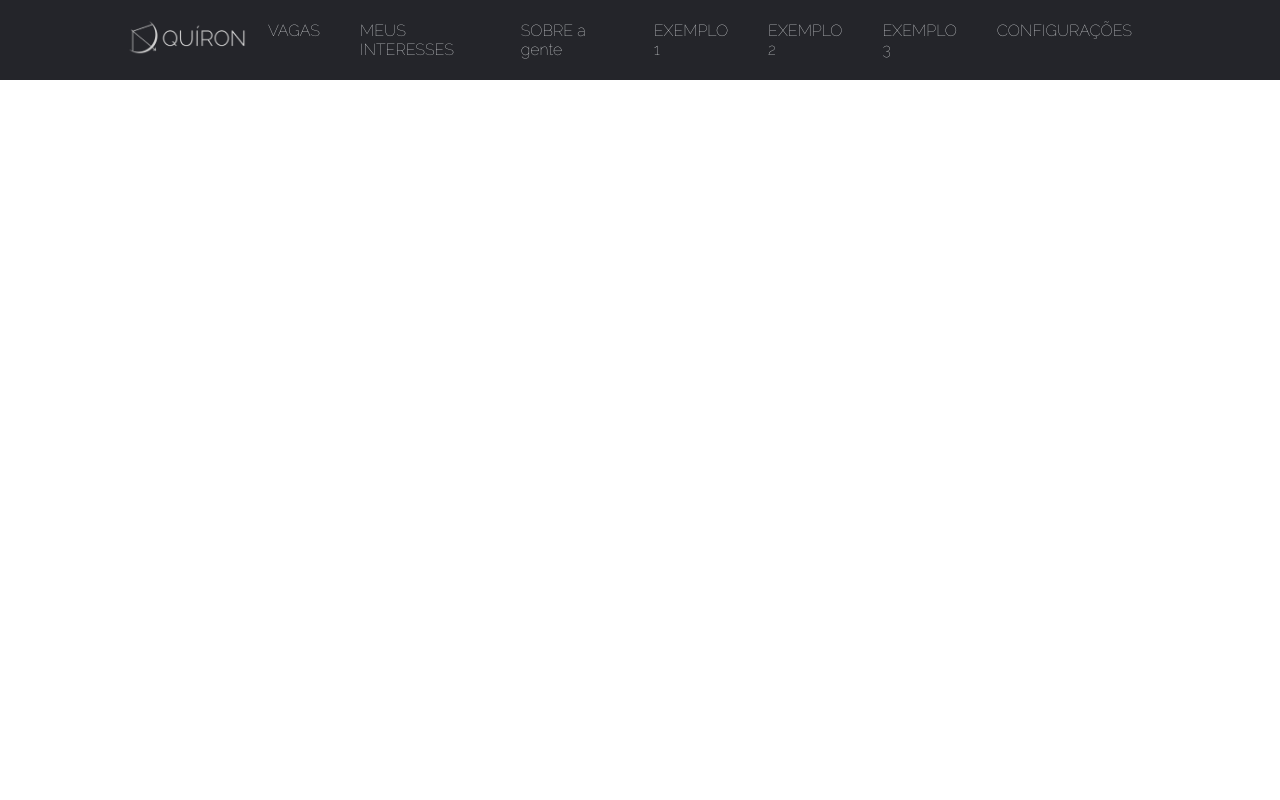
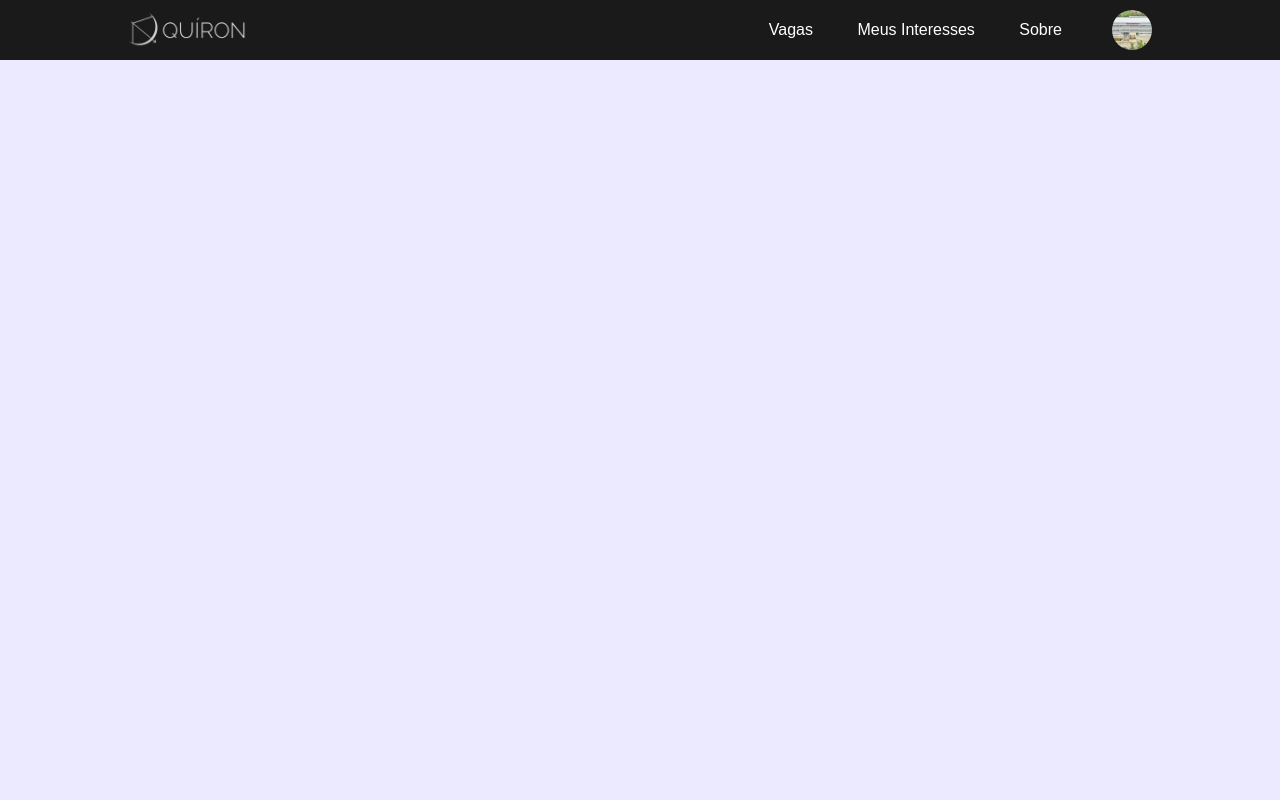
Before and after one commit to https-github-com-Quironcps/QUIRON, a PHP site: page /html/index.html in a window 1280 px wide. Run offline with PHP 8.4, Linux system fonts and the light colour scheme.

Commit message:
Atualização 1.6

```diff
--- a/TELA_INICIO/css/styles.css
+++ b/TELA_INICIO/css/styles.css
@@ -1,64 +1,130 @@
-@import url('https://fonts.googleapis.com/css2?family=Raleway:wght@100&display=swap');
-
-* {
-    box-sizing: border-box;
+*{
   margin: 0;
   padding: 0;
+  font-family: 'Poppins', sans-serif;
+  box-sizing: border-box;
 }
 
-  header {
-    display: flex;
-    justify-content: space-between;
-    align-items: center;
-    padding: 20px 10%;
-    background-color: #24252a;
+.hero{
+  width: 100%;
+  min-height: 100vh;
+  background: #eceaff;
+  color: #525252;
 }
 
-  .logo1 {
-    width: 120px;
-    height: auto;
+nav {
+  background: #1a1a1a;
+  width: 100%;
+  padding: 10px 10%;
+  display: flex;
+  align-items: center;
+  justify-content: space-between;
+  position: relative;
 }
 
-  .nav__links a,
-  .cta,
-  .overlay__content a {
-    font-family: 'Raleway';
-    font-weight: 500;
-    color: #edf0f1;
+.logo {
+  width: 120px;
+}
+
+.user{
+  width: 40px;
+  border-radius: 50%;
+  cursor: pointer;
+  margin-left: 30px;
+
+}
+
+nav ul{
+  width: 100%;
+  text-align: right;
+}
+
+nav ul li{
+  display: inline-block;
+  list-style: none;
+  margin: 10px 20px;
+}
+
+nav ul li a{
+  color: #fff;
   text-decoration: none;
 }
 
-  .nav__links {
-    list-style: none;
-    display: flex;
+.sub-menu-wrap{
+  position: absolute;
+  top: 100%;
+  right: 10%;
+  width: 320px;
+  max-height: 0px;
+  overflow: hidden;
+  transition: max-height 0.5s;
 }
 
-  .nav__links li {
-    padding: 0px 20px;
+.sub-menu-wrap.open-menu{
+  max-height: 400px;
+}
+.sub-menu{
+  background: #fff;
+  padding: 20px;
+  margin: 10px;
 }
 
-  .nav__links li a {
-    transition: color 0.3s ease 0s;
+.user-info{
+  display: flex;
+  align-items: center;
 }
 
-  .nav__links li a:hover {
-    color: #8f76d3;
+.user-info h2{
+  font-weight: 500;
 }
 
-  .cta {
-    padding: 9px 15px;
-    background-color: #8f76d3;
-    border: none;
-    border-radius: 50px;
-    cursor: pointer;
-    transition: background-color 0.3s ease 0s;
+.user-info img{
+  width: 60px;
+  border-radius: 50%;
+  margin-right: 15px;
 }
 
-  .cta:hover {
-    background-color: #A98CFB;
+.sub-menu hr{
+  border: 0;
+  height: 1px;
+  width: 100%;
+  background: #ccc;
+  margin: 15px 0 10px;
 }
 
-  /* Mobile Nav */
+.sub-menu-link{
+  display: flex;
+  align-items: center;
+  text-decoration: none;
+  color: #525252;
+  margin: 12px 0;
+}
+
+.sub-menu-link p{
+  width: 100%;
+}
+
+.sub-menu-link img{
+  width: 40px;
+  background: #e5e5e5;
+  border-radius: 50%;
+  padding: 8px;
+  margin-right: 15px;
+}
+
+.sub-menu-link span{
+  font-size: 22px;
+  transition: transform 0.5s;
+}
+
+.sub-menu-link:hover span{
+  transform: translateX(5px);
+}
+
+.sub-menu-link:hover p{
+  font-weight: 600;
+}
+
 
 .menu {
   display: none;
@@ -90,8 +156,9 @@
 
 .overlay a {
   padding: 15px;
-    font-size: 36px;
+  font-size: 20px;
   display: block;
+  text-decoration: none;
   transition: color 0.3s ease 0s;
 }
 
@@ -103,8 +170,21 @@
   position: absolute;
   top: 20px;
   right: 45px;
-    font-size: 60px;
+  font-size: 40px;
   color: #edf0f1;
+}
+
+.cta {
+  padding: 9px 15px;
+  background-color: #8f76d3;
+  border: none;
+  border-radius: 50px;
+  cursor: pointer;
+  transition: background-color 0.3s ease 0s;
+}
+
+.cta:hover {
+  background-color: #A98CFB;
 }
 
 @media screen and (max-height: 450px) {
@@ -119,8 +199,7 @@
 }
 
 @media only screen and (max-width: 800px) {
-    .nav__links,
-    .cta {
+  .ab {
     display: none;
   }
   .menu {
--- a/TELA_INICIO/html/index.html
+++ b/TELA_INICIO/html/index.html
@@ -1,41 +1,81 @@
 <!DOCTYPE html>
 <html lang="pt-br">
 <head>
-        <meta charset="utf-8">
+    <meta charset="UTF-8">
     <meta http-equiv="X-UA-Compatible" content="IE=edge">
-        <title>Navbar</title>
-        <meta name="description" content="">
-        <meta name="viewport" content="width=device-width, initial-scale=1">
+    <meta name="viewport" content="width=device-width, initial-scale=1.0">
+    <title>QUIRON</title>
+
     <link rel="stylesheet" href="../css/styles.css">
-        <link href="https://fonts.googleapis.com/css?family=Montserrat:500&display=swap" rel="stylesheet">
 </head>
 <body>
 <header>
-            <a class="logo" href=""><img class="logo1" src="../img/arco.png" alt="QUIRON"></a>
+    <div class="hero">
         <nav>
-                <ul class="nav__links">
-                    <li><a href="#">VAGAS</a></li>
-                    <li><a href="#">MEUS INTERESSES</a></li>
-                    <li><a href="#">SOBRE a gente</a></li>
-                    <li><a href="#">EXEMPLO 1</a></li>
-                    <li><a href="#">EXEMPLO 2</a></li>
-                    <li><a href="#">EXEMPLO 3</a></li>
-                    <li><a href="#">CONFIGURAÇÕES</a></li>
+            <img src="../img/arco.png" class="logo" alt="Logo">
+            <ul>
+                <li><a class="ab" href="#">Vagas</a></li>
+                <li><a class="ab" href="#">Meus Interesses</a></li>
+                <li><a class="ab" href="#">Sobre</a></li>
             </ul>
+
+            <p class="menu cta">MENU</p>
+
+            <img src="../img/etec.jpeg" class="user" onclick="toggleMenu()" alt="Logo">
+
+            <div class="sub-menu-wrap" id="subMenu">
+                <div class="sub-menu">
+                    <div class="user-info">
+                        <img src="../img/etec.jpeg">
+                        <h3>ETEC Ermelinda</h3>
+                    </div>
+                    <hr>
+
+                    <a href="#" class="sub-menu-link">
+                        <img src="../img/pencil-square.svg" alt="" srcset="">
+                        <p>Editar Perfil</p>
+                        <span>></span>
+                    </a>
+
+                    <a href="#" class="sub-menu-link">
+                        <img src="../img/gear-fill.svg" alt="" srcset="">
+                        <p>Configurações</p>
+                        <span>></span>
+                    </a>
+
+                    <a href="#" class="sub-menu-link">
+                        <img src="../img/question-circle-fill.svg" alt="" srcset="">
+                        <p>Fale Conosco</p>
+                        <span>></span>
+                    </a>
+
+                    <a href="#" class="sub-menu-link">
+                        <img src="../img/box-arrow-left.svg" alt="" srcset="">
+                        <p>Sair do Sistema</p>
+                        <span>></span>
+                    </a>
+                </div>
+            </div>
         </nav>
-            <p class="menu cta">MENU</p>
+    </div>
 </header>
+
     <div class="overlay">
         <a class="close">&times;</a>
         <div class="overlay__content">
-                <li><a href="#">VAGAS</a></li>
-                <li><a href="#">MEUS INTERESSSES</a></li>
-                <li><a href="#">SOBRE</a></li>
-                <li><a href="#">EX1</a></li>
-                <li><a href="#">EX2</a></li>
-                <li><a href="#">CONFIGURAÇÕES</a></li>
+            <a href="#">VAGAS</a>
+            <a href="#">MEUS INTERESSSES</a>
+            <a href="#">SOBRE</a>
         </div>
     </div>
+
+    <script>
+        let subMenu = document.getElementById("subMenu");
+
+        function toggleMenu(){
+            subMenu.classList.toggle("open-menu");
+        }
+    </script>
     <script type="text/javascript" src="../js/mobile.js"></script>
 </body>
 </html>
```
Also changed, not shown: TELA_MINHAS_VAGAS/html/index.html (+12 -7 lines), TELA_INICIO/img/box-arrow-left.svg (added), TELA_INICIO/img/etec.jpeg, TELA_INICIO/img/gear-fill.svg (renamed from TELA_MEUS_INTERESSES/img/gear-fill.svg), TELA_INICIO/img/pencil-square.svg (renamed from TELA_MEUS_INTERESSES/img/pencil-square.svg), TELA_INICIO/img/question-circle-fill.svg (renamed from TELA_MEUS_INTERESSES/img/question-circle-fill.svg), TELA_MINHAS_VAGAS/css/styles.css (line endings or trailing spaces). Lines whose indentation alone changed are shown as unchanged.
